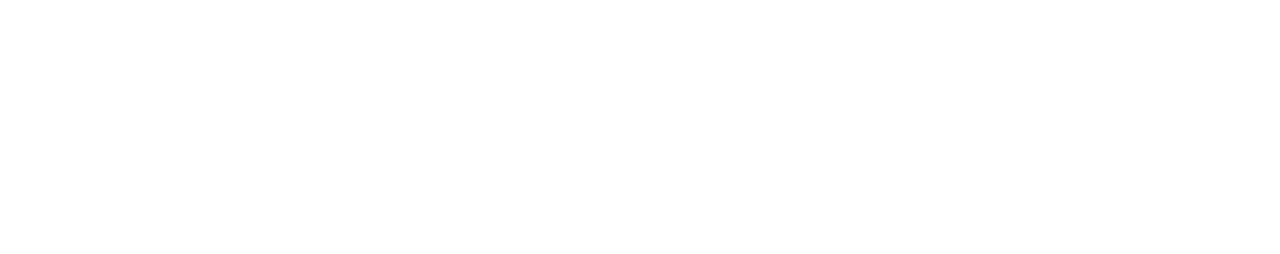
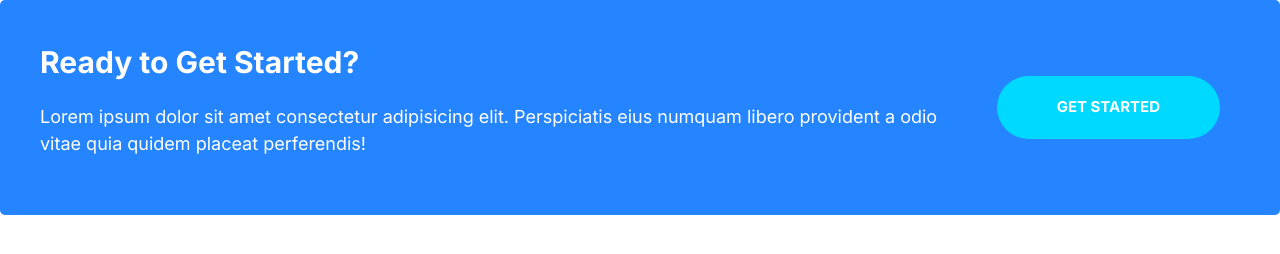
Before and after one commit to AungPhyoThant224/The-Ultimate-HTML5-CSS3-Series-Part-3, a plain HTML site: page index.html in a window 1280 px wide. Drawn offline with Linux system fonts and the light colour scheme.

Commit message:
Building Callouts.

```diff
--- a/css/style.css
+++ b/css/style.css
@@ -229,6 +229,11 @@ a {
 
 .btn--accent:hover {
   background: #ec3000;
+}
+
+.btn--stretched {
+  padding-left: 6rem;
+  padding-right: 6rem;
 }
 
 .btn--block {
@@ -495,8 +500,50 @@ a {
   .testimonial__image {
     margin: 3rem 3rem 0 3rem;
   }
+
   .testimonial .quote,
   .testimonial .quote__author {
     font-size: 2.4rem;
   }
 }
+
+/* Callout */
+.callout {
+  padding: 4rem;
+  border-radius: 5px;
+}
+
+.callout--primary {
+  background: var(--color-primary);
+  color: #fff;
+}
+
+.callout__heading {
+  color: #fff;
+  font-size: 3rem;
+  margin-top: 0;
+}
+
+.callout .btn {
+  justify-self: center;
+  align-self: center;
+}
+
+.callout__content {
+  text-align: center;
+}
+
+@media screen and (min-width: 768px) {
+  .callout .grid--1x2 {
+    grid-template-columns: 1fr auto;
+  }
+
+  .callout__content {
+    text-align: left;
+  }
+
+  .callout .btn {
+    justify-self: center;
+    margin: 0 2rem;
+  }
+}
--- a/index.html
+++ b/index.html
@@ -14,5 +14,19 @@
     <link rel="stylesheet" href="css/normalize.css" />
     <link rel="stylesheet" href="css/style.css" />
   </head>
-  <body style="padding: 3rem"></body>
+  <body>
+    <div class="callout callout--primary">
+      <div class="grid grid--1x2">
+        <div class="callout__content">
+          <h2 class="callout__heading">Ready to Get Started?</h2>
+          <p>
+            Lorem ipsum dolor sit amet consectetur adipisicing elit.
+            Perspiciatis eius numquam libero provident a odio vitae quia quidem
+            placeat perferendis!
+          </p>
+        </div>
+        <a href="#" class="btn btn--secondary btn--stretched">Get Started</a>
+      </div>
+    </div>
+  </body>
 </html>
```
